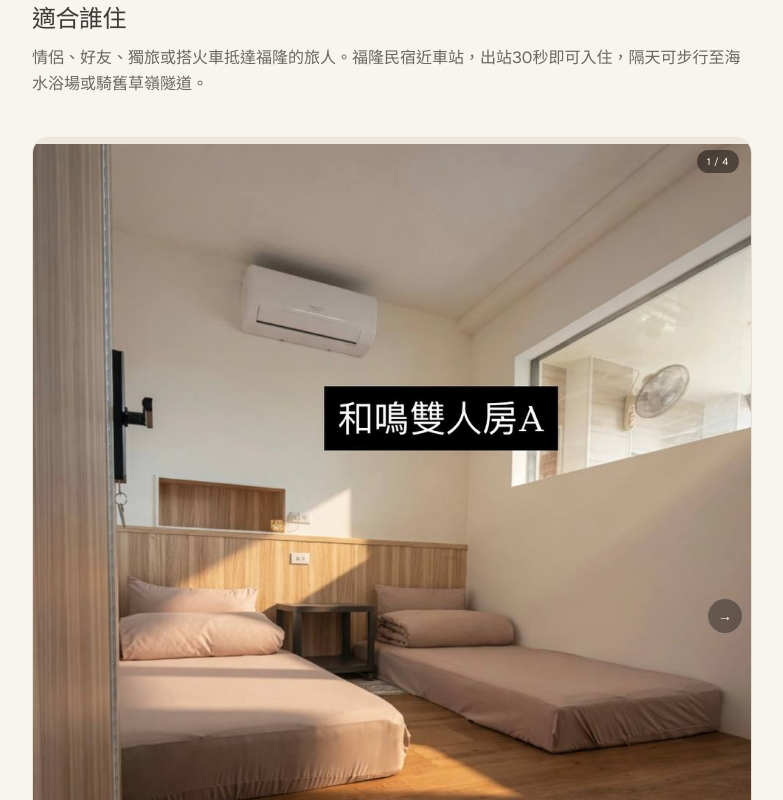
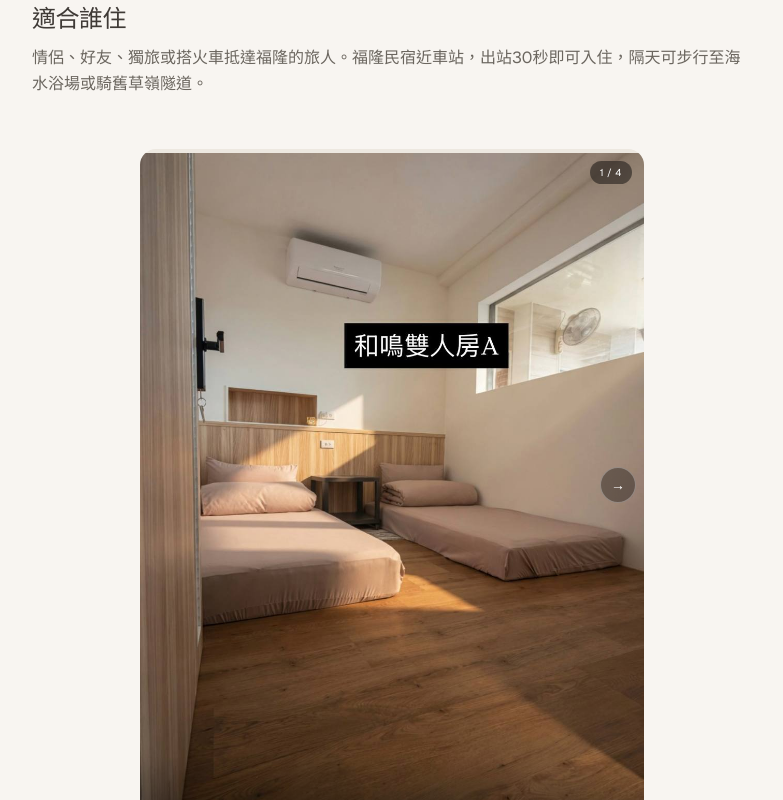
Before and after one commit to hamywu2222-cpu/yijianwu-booking, a Next.js app: page /rooms/double in a window 1280 px wide. Shown: the part 640-1440 px from the top of the page, without its empty margins (248-1031 px from the left). Built offline with nearby package versions, Linux system fonts and the light colour scheme; no server answers.

Commit message:
style: shrink double room carousel to 70% width

```diff
--- a/app/rooms/double/page.tsx
+++ b/app/rooms/double/page.tsx
@@ -56,14 +56,12 @@ export default function DoubleRoomPage() {
           },
         ]}
       >
-        <div className="mt-10 overflow-hidden rounded-2xl border border-[#e8e0d4]">
-          <RoomImageCarousel
-            images={DOUBLE_ROOM_IMAGES}
-            label={ROOM_VIDEOS.double.label}
-            priority
-            className="rounded-none"
-          />
-        </div>
+        <RoomImageCarousel
+          images={DOUBLE_ROOM_IMAGES}
+          label={ROOM_VIDEOS.double.label}
+          priority
+          className="mt-10"
+        />
       </SeoSubPage>
     </>
   );
--- a/components/RoomImageCarousel.tsx
+++ b/components/RoomImageCarousel.tsx
@@ -49,7 +49,8 @@ export default function RoomImageCarousel({
   if (images.length === 0) return null;
 
   return (
-    <div className={`room-media relative aspect-[3/4] bg-[#EDE8E0] ${className}`}>
+    <div className={`mx-auto w-[70%] py-3 ${className}`}>
+      <div className="room-media relative aspect-[3/4] overflow-hidden rounded-2xl bg-[#EDE8E0]">
       <div
         ref={trackRef}
         onScroll={updateActiveIndex}
@@ -68,7 +69,7 @@ export default function RoomImageCarousel({
               src={src}
               alt={getImageAlt(src)}
               fill
-              sizes="(max-width: 768px) 100vw, 50vw"
+              sizes="(max-width: 768px) 70vw, 35vw"
               priority={priority && index === 0}
               className="object-contain"
             />
@@ -119,6 +120,7 @@ export default function RoomImageCarousel({
           </div>
         </>
       ) : null}
+      </div>
     </div>
   );
 }
```
